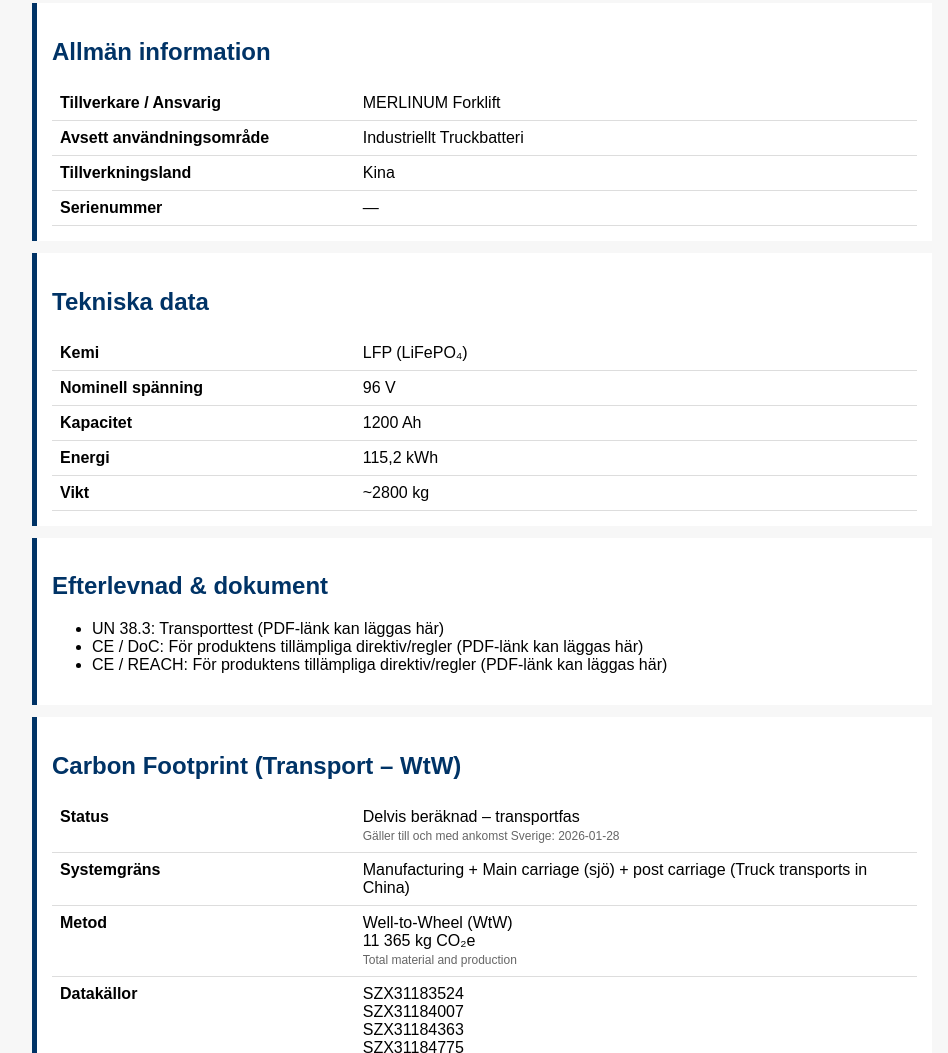
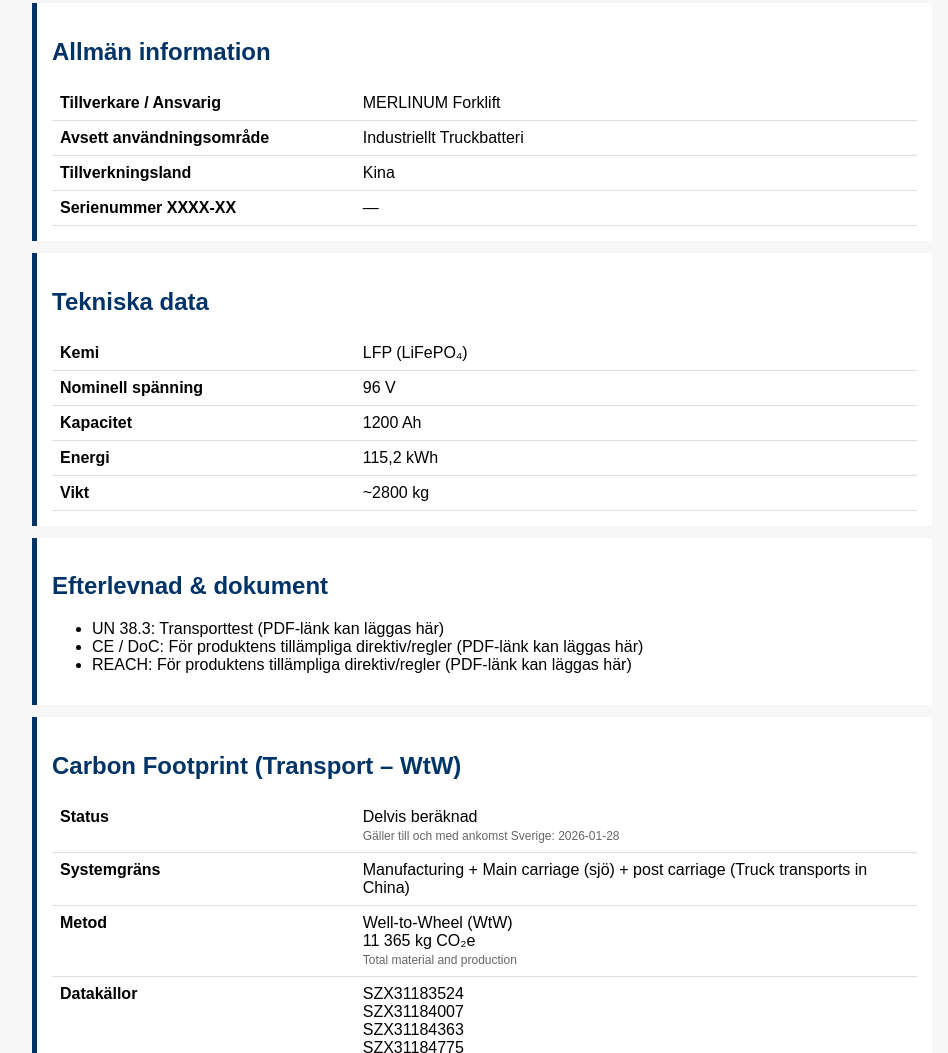
Before and after one commit to DMPteknik/battery-passport, a plain HTML site: page bp-bp-96v-800ah-001.html in a window 1280 px wide. Shown: the part 165-1218 px from the top of the page, without its empty margins (158-1106 px from the left). Drawn offline with Linux system fonts and the light colour scheme.

Commit message:
Update bp-bp-96v-800ah-001.html

```diff
--- a/bp-bp-96v-800ah-001.html
+++ b/bp-bp-96v-800ah-001.html
@@ -28,7 +28,7 @@
       <tr><td>Tillverkare / Ansvarig</td><td>MERLINUM Forklift</td></tr>
       <tr><td>Avsett användningsområde</td><td>Industriellt Truckbatteri</td></tr>
       <tr><td>Tillverkningsland</td><td>Kina</td></tr>
-      <tr><td>Serienummer</td><td>—</td></tr>
+      <tr><td>Serienummer XXXX-XX</td><td>—</td></tr>
     </table>
   </div>
 
@@ -48,7 +48,7 @@
     <ul>
       <li>UN 38.3: Transporttest (PDF-länk kan läggas här)</li>
       <li>CE / DoC: För produktens tillämpliga direktiv/regler (PDF-länk kan läggas här)</li>
-      <li>CE / REACH: För produktens tillämpliga direktiv/regler (PDF-länk kan läggas här)</li>
+      <li>REACH: För produktens tillämpliga direktiv/regler (PDF-länk kan läggas här)</li>
     </ul>
   </div>
 
@@ -59,7 +59,7 @@
     <tr>
       <td>Status</td>
       <td>
-        Delvis beräknad – transportfas
+        Delvis beräknad
         <br><span class="small">Gäller till och med ankomst Sverige: 2026-01-28</span>
       </td>
     </tr>
```
